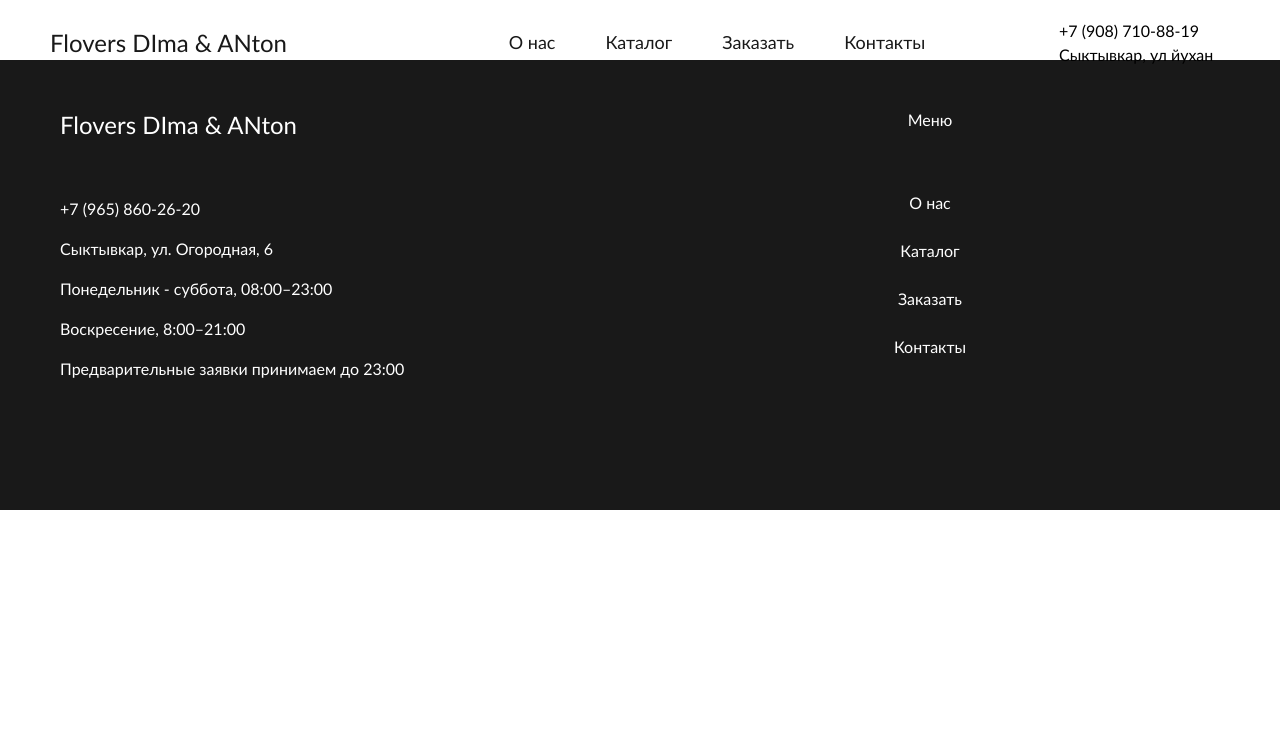
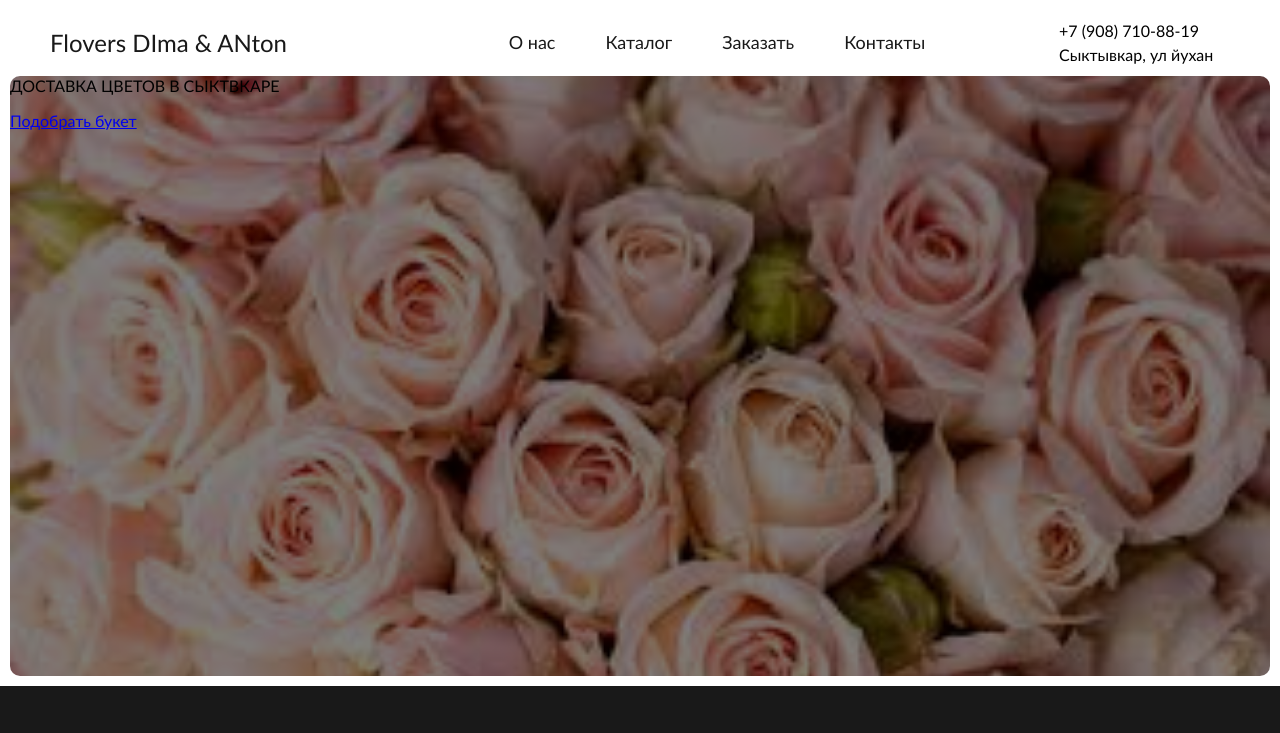
Before and after one commit to d1rt777/flovers, a plain HTML site: page index.html in a window 1280 px wide. Shown: the top 733 px of the page. Drawn offline with Linux system fonts and the light colour scheme.

Commit message:
create banner

```diff
--- a/css/style.css
+++ b/css/style.css
@@ -105,3 +105,14 @@ footer{
 .footer_tite{
     margin-bottom: 50px;
 }
+.banner{
+    margin: 10px;
+    width: 100%-10;
+    height: 600px;
+    border-radius: 10px;
+    background: linear-gradient(rgba(0, 0, 0.5, 0.5), rgba(0, 0, 0, 0.5)), url('../img/images.jpeg') no-repeat center center/cover;
+}
+.banner_content{
+    width: 50%;
+
+}
--- a/index.html
+++ b/index.html
@@ -26,7 +26,12 @@
     </header>
 
     <main>
-
+        <section class="banner">
+            <div class="banner_content">
+                <p class="banner_title">ДОСТАВКА ЦВЕТОВ В СЫКТВКАРЕ</p>
+            </div>
+            <a href="#forma">Подобрать букет</a>
+        </section>
     </main>
 
     <footer>
```
Also changed, not shown: img/images.jpeg (added).
